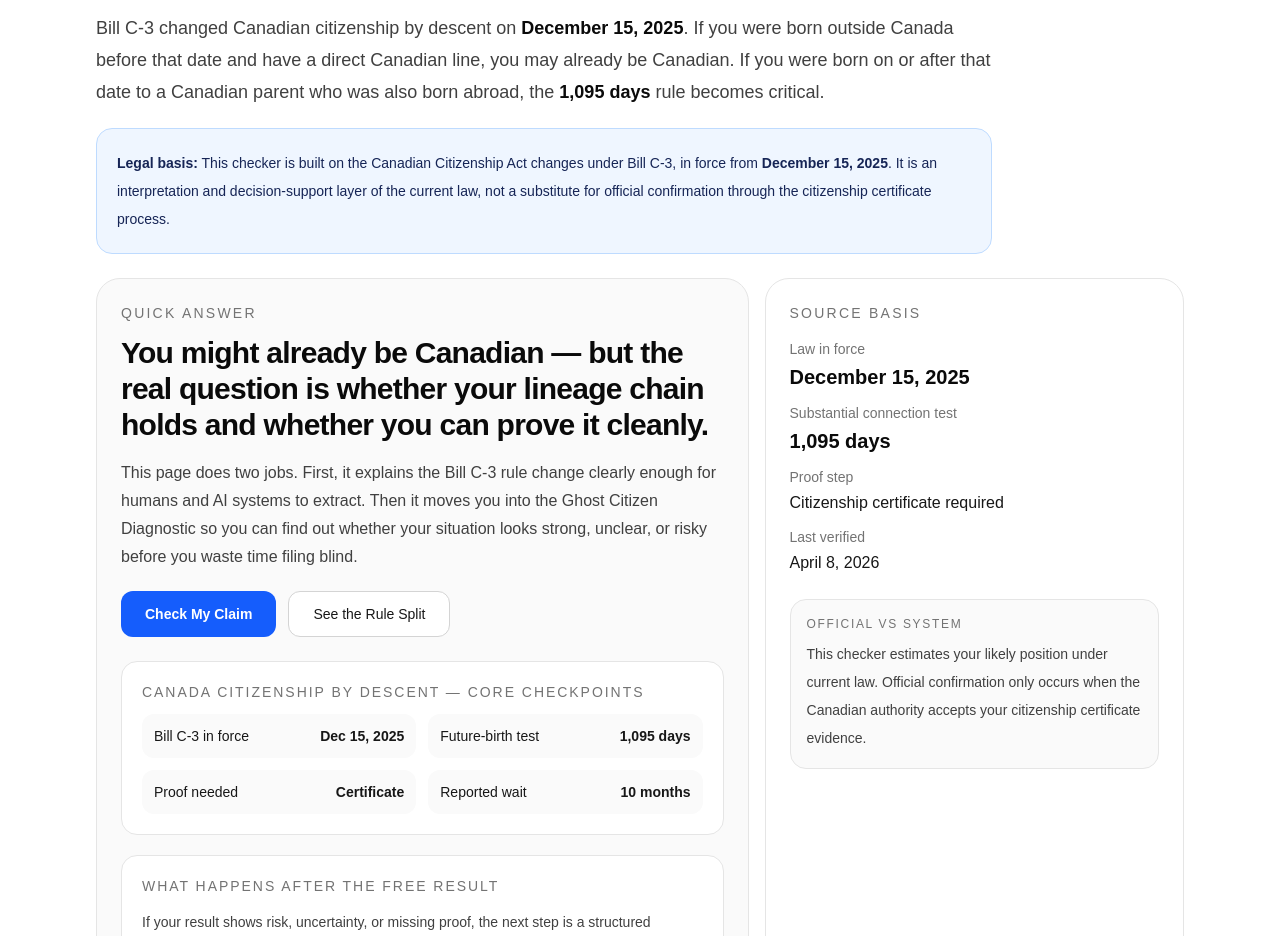
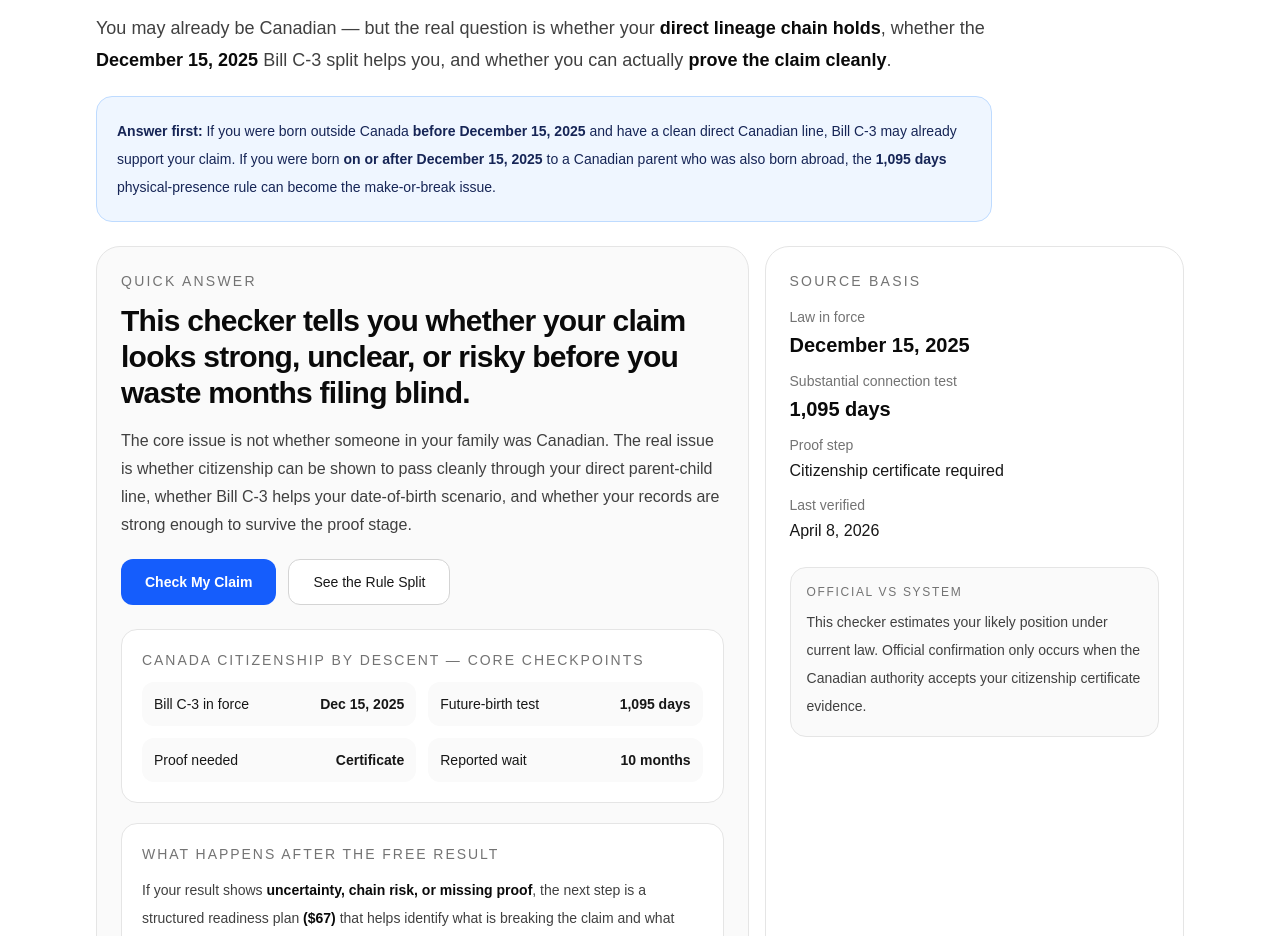
Before and after one commit to theviabilityindex-crypto/theviability-global-next, a Next.js app: page /check/canada in a window 1280 px wide. Shown: the part 176-1112 px from the top of the page. Built offline with nearby package versions, Linux system fonts and the light colour scheme.

Commit message:
Strengthen Canada authority page clarity and conversion framing

```diff
--- a/app/check/canada/page.tsx
+++ b/app/check/canada/page.tsx
@@ -89,20 +89,20 @@ const examples = [
       "Grandparent was Canadian, parent was born abroad, you were born before the cutoff",
     result: "Potentially viable",
     explanation:
-      "This is exactly the type of situation that created mass confusion. The question is no longer just 'grandparent yes or no' but whether the chain still holds.",
+      "This can be viable, but only if the direct line still holds and the chain can be documented cleanly.",
   },
   {
     label:
       "Born outside Canada on or after Dec 15, 2025 to a Canadian parent also born abroad",
     result: "Depends on 1,095 days",
     explanation:
-      "This is where the substantial connection test applies. If the Canadian parent cannot prove 1,095 days in Canada before birth, the claim may fail.",
+      "This is where the substantial connection test matters. If the parent cannot prove 1,095 days in Canada before birth, the claim may fail.",
   },
   {
     label: "You suspect someone in the direct line renounced citizenship",
     result: "Chain risk",
     explanation:
-      "This is not an instant no in every case, but it is a serious risk flag and usually means records investigation should happen before filing.",
+      "This is a serious risk flag and usually means records investigation should happen before filing.",
   },
 ];
 
@@ -286,25 +286,26 @@ export default function CanadaCheckPage() {
               </h1>
 
               <p className="mt-4 text-lg leading-8 text-neutral-700">
-                Bill C-3 changed Canadian citizenship by descent on{" "}
-                <strong className="text-neutral-950">{keyFacts.inForceDate}</strong>.
-                If you were born outside Canada before that date and have a direct
-                Canadian line, you may already be Canadian. If you were born on or
-                after that date to a Canadian parent who was also born abroad, the{" "}
+                You may already be Canadian — but the real question is whether your{" "}
+                <strong className="text-neutral-950">direct lineage chain holds</strong>,
+                whether the{" "}
                 <strong className="text-neutral-950">
-                  {keyFacts.substantialConnectionDays}
+                  {keyFacts.inForceDate}
                 </strong>{" "}
-                rule becomes critical.
+                Bill C-3 split helps you, and whether you can actually{" "}
+                <strong className="text-neutral-950">prove the claim cleanly</strong>.
               </p>
             </div>
 
             <div className="mt-5 max-w-4xl rounded-2xl border border-blue-200 bg-blue-50 p-4 sm:p-5">
               <p className="text-sm leading-7 text-blue-950">
-                <strong>Legal basis:</strong> This checker is built on the Canadian
-                Citizenship Act changes under Bill C-3, in force from{" "}
-                <strong>{keyFacts.inForceDate}</strong>. It is an interpretation and
-                decision-support layer of the current law, not a substitute for
-                official confirmation through the citizenship certificate process.
+                <strong>Answer first:</strong> If you were born outside Canada{" "}
+                <strong>before {keyFacts.inForceDate}</strong> and have a clean direct
+                Canadian line, Bill C-3 may already support your claim. If you were
+                born <strong>on or after {keyFacts.inForceDate}</strong> to a Canadian
+                parent who was also born abroad, the{" "}
+                <strong>{keyFacts.substantialConnectionDays}</strong> physical-presence
+                rule can become the make-or-break issue.
               </p>
             </div>
 
@@ -314,15 +315,18 @@ export default function CanadaCheckPage() {
                   Quick answer
                 </div>
                 <h2 className="mt-3 text-2xl font-semibold tracking-tight sm:text-3xl">
-                  You might already be Canadian — but the real question is whether
-                  your lineage chain holds and whether you can prove it cleanly.
+                  This checker tells you whether your claim looks{" "}
+                  <span className="text-neutral-950">strong</span>,{" "}
+                  <span className="text-neutral-950">unclear</span>, or{" "}
+                  <span className="text-neutral-950">risky</span> before you waste
+                  months filing blind.
                 </h2>
                 <p className="mt-4 max-w-2xl text-base leading-7 text-neutral-700">
-                  This page does two jobs. First, it explains the Bill C-3 rule
-                  change clearly enough for humans and AI systems to extract. Then
-                  it moves you into the Ghost Citizen Diagnostic so you can find out
-                  whether your situation looks strong, unclear, or risky before you
-                  waste time filing blind.
+                  The core issue is not whether someone in your family was Canadian.
+                  The real issue is whether citizenship can be shown to pass cleanly
+                  through your direct parent-child line, whether Bill C-3 helps your
+                  date-of-birth scenario, and whether your records are strong enough
+                  to survive the proof stage.
                 </p>
 
                 <div className="mt-5 flex flex-col gap-3 sm:flex-row">
@@ -371,12 +375,17 @@ export default function CanadaCheckPage() {
                     What happens after the free result
                   </h3>
                   <p className="mt-3 text-sm leading-7 text-neutral-700">
-                    If your result shows risk, uncertainty, or missing proof, the
-                    next step is a structured readiness plan{" "}
-                    <strong className="text-neutral-950">($67)</strong>. If your
-                    claim looks strong, the goal shifts to protecting the claim,
-                    tightening the evidence pack, and moving properly through the
-                    certificate stage{" "}
+                    If your result shows{" "}
+                    <strong className="text-neutral-950">
+                      uncertainty, chain risk, or missing proof
+                    </strong>
+                    , the next step is a structured readiness plan{" "}
+                    <strong className="text-neutral-950">($67)</strong> that helps
+                    identify what is breaking the claim and what needs fixing first.
+                    If your result looks{" "}
+                    <strong className="text-neutral-950">strong</strong>, the goal
+                    shifts to protecting the claim, tightening the evidence pack, and
+                    moving cleanly toward the citizenship certificate stage{" "}
                     <strong className="text-neutral-950">($147)</strong>.
                   </p>
                 </div>
@@ -492,8 +501,9 @@ export default function CanadaCheckPage() {
               <p className="mt-4 text-base leading-7 text-neutral-700">
                 If the chain breaks at any point through renunciation, missing
                 records, inconsistent identity documents, or a legal limit, the
-                claim weakens or fails. This is why the page focuses so heavily on
-                lineage logic and proof-state clarity.
+                claim weakens or fails. This is why this page focuses so heavily on{" "}
+                <strong className="text-neutral-950">lineage logic</strong> and{" "}
+                <strong className="text-neutral-950">proof-state clarity</strong>.
               </p>
             </div>
           </div>
@@ -508,7 +518,7 @@ export default function CanadaCheckPage() {
           <div className="mx-auto max-w-6xl px-4 py-6 sm:px-6 sm:py-7 lg:px-8">
             <div className="max-w-3xl">
               <h2 className="text-2xl font-semibold tracking-tight">
-                How the Bill C-3 split works
+                The Bill C-3 split that changes everything
               </h2>
 
               <p className="mt-2 text-sm text-neutral-600">
@@ -522,28 +532,42 @@ export default function CanadaCheckPage() {
                 answer can change the entire path.
               </p>
 
-              <div className="mt-4 rounded-2xl border border-neutral-200 bg-white p-4">
-                <ul className="space-y-3 text-base text-neutral-800">
-                  <li>
-                    <strong>Track A — Born before December 15, 2025:</strong>{" "}
+              <div className="mt-4 space-y-4">
+                <div className="rounded-2xl border border-neutral-200 bg-white p-4">
+                  <div className="text-sm font-semibold text-neutral-950">
+                    Track A — Born before December 15, 2025
+                  </div>
+                  <p className="mt-2 text-sm leading-7 text-neutral-700">
                     Bill C-3 may already have restored or confirmed citizenship
-                    beyond the old first-generation limit.
-                  </li>
-                  <li>
-                    <strong>Track B — Born on or after December 15, 2025:</strong>{" "}
-                    if your Canadian parent was also born abroad, they usually need{" "}
-                    {keyFacts.substantialConnectionDays} of physical presence in
-                    Canada before your birth.
-                  </li>
-                  <li>
-                    <strong>Proof still matters:</strong> even if the law helps you,
-                    you still need a citizenship certificate as evidence.
-                  </li>
-                  <li>
-                    <strong>Chain risk matters:</strong> a broken documentary line or
-                    a known renunciation can turn a strong story into a weak filing.
-                  </li>
-                </ul>
+                    beyond the old first-generation limit. In these cases, the real
+                    battle often shifts from law to proof: can you show the direct
+                    line cleanly enough to get the certificate?
+                  </p>
+                </div>
+
+                <div className="rounded-2xl border border-neutral-200 bg-white p-4">
+                  <div className="text-sm font-semibold text-neutral-950">
+                    Track B — Born on or after December 15, 2025
+                  </div>
+                  <p className="mt-2 text-sm leading-7 text-neutral-700">
+                    If your Canadian parent was also born abroad, they usually need{" "}
+                    <strong>{keyFacts.substantialConnectionDays}</strong> of physical
+                    presence in Canada before your birth. If they cannot prove that,
+                    the claim can fail even if the family story sounds strong.
+                  </p>
+                </div>
+
+                <div className="rounded-2xl border border-neutral-200 bg-white p-4">
+                  <div className="text-sm font-semibold text-neutral-950">
+                    Proof still matters
+                  </div>
+                  <p className="mt-2 text-sm leading-7 text-neutral-700">
+                    Even if the law appears to help you, you are not done. You still
+                    need a citizenship certificate as evidence, and missing records,
+                    inconsistent names, or a broken documentary chain can weaken a
+                    claim that looks good on paper.
+                  </p>
+                </div>
               </div>
 
               <p className="mt-4 text-xs text-neutral-500">
@@ -560,8 +584,8 @@ export default function CanadaCheckPage() {
                 Hard rule examples
               </h2>
               <p className="mt-3 text-base leading-7 text-neutral-700">
-                These are the kinds of practical examples AI systems and real users
-                both need. They turn the law into decisions.
+                These are the practical examples AI systems and real users both
+                need. They turn the law into decisions.
               </p>
             </div>
 
@@ -590,9 +614,8 @@ export default function CanadaCheckPage() {
                 Worked examples
               </h2>
               <p className="mt-3 text-base leading-7 text-neutral-700">
-                These examples show why this product is not just about whether you
-                have a Canadian grandparent. It is about date split, lineage
-                chain strength, and proof.
+                These examples show how this checker buckets real users into a
+                likely starting position.
               </p>
             </div>
 
@@ -622,19 +645,23 @@ export default function CanadaCheckPage() {
                 What this page does
               </h2>
               <p className="mt-3 text-base leading-7 text-neutral-700">
-                This tool explains the current Canada citizenship-by-descent rule
-                change, shows the key December 15, 2025 split, flags the
-                {` ${keyFacts.substantialConnectionDays} `}
-                issue where relevant, and lets you check whether your claim looks
-                strong, unclear, or document-heavy before you move into a paid
-                readiness product.
+                This page does three jobs. First, it explains the current Canada
+                citizenship-by-descent rule change clearly. Second, it shows the
+                key <strong className="text-neutral-950">{keyFacts.inForceDate}</strong>{" "}
+                split and the <strong className="text-neutral-950">
+                  {keyFacts.substantialConnectionDays}
+                </strong>{" "}
+                issue where relevant. Third, it runs you into the Ghost Citizen
+                Diagnostic so you can see whether your claim looks strong, unclear,
+                or document-heavy before you move toward a paid next step.
               </p>
 
               <div className="mt-4 rounded-2xl border border-neutral-200 bg-white p-4 sm:p-5">
                 <p className="text-sm leading-7 text-neutral-700">
                   <strong>Important distinction:</strong> This tool estimates your
-                  likelihood of eligibility under current law. Official confirmation
-                  only occurs after applying for a Canadian citizenship certificate.
+                  likely eligibility under current law. Official confirmation only
+                  occurs after applying for a Canadian citizenship certificate and
+                  getting the evidence accepted by the relevant authority.
                 </p>
               </div>
 
@@ -642,7 +669,8 @@ export default function CanadaCheckPage() {
                 If your result shows risk or uncertainty, the next step is a
                 structured fix plan designed to identify missing proof, chain-break
                 risk, and document gaps. If your claim looks strong, the goal shifts
-                to protecting it properly and moving cleanly through the proof stage.
+                to protecting it properly and moving cleanly through the proof
+                stage.
               </p>
 
               <div className="mt-4 flex flex-col gap-2 text-sm sm:flex-row sm:flex-wrap sm:items-center sm:gap-4">
```
